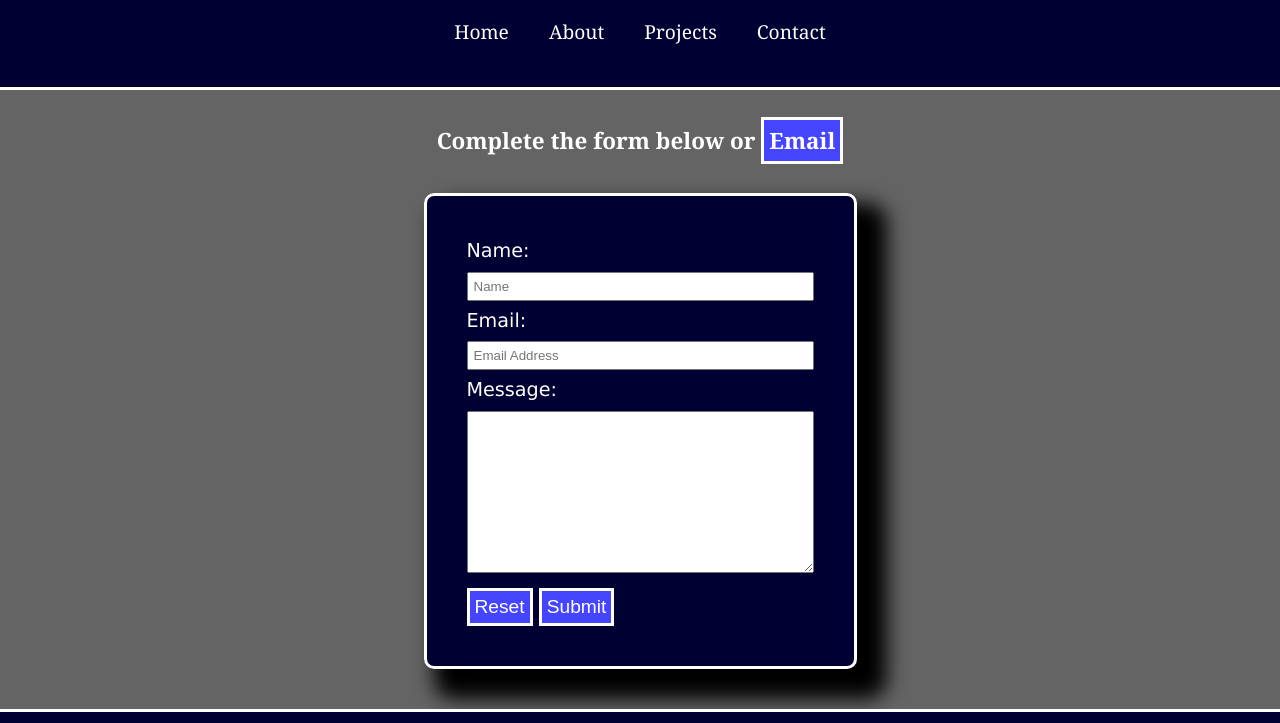
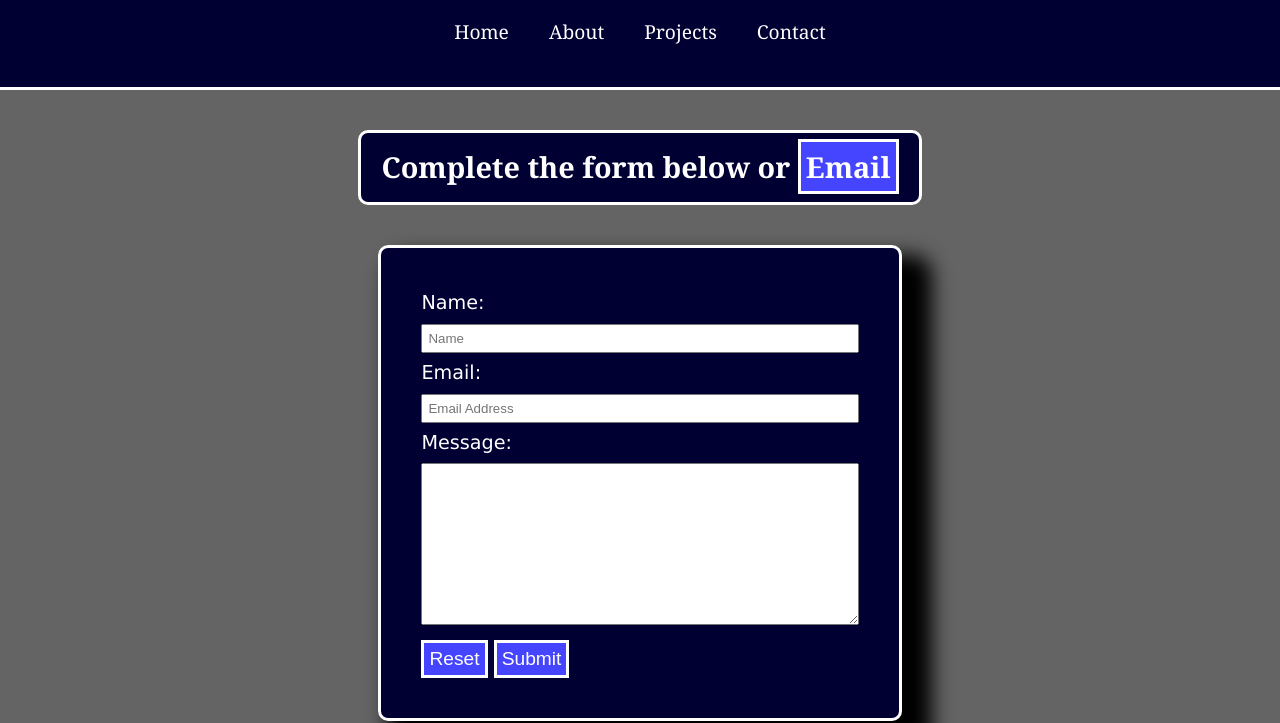
Before and after one commit to Eviljohn78/RN2Code, a plain HTML site: page html/contact.html in a window 1280 px wide. Shown: the part 97-820 px from the top of the page. Drawn offline with Linux system fonts and the light colour scheme.

Commit message:
minor update

```diff
--- a/css/about-style.css
+++ b/css/about-style.css
@@ -38,7 +38,7 @@ h1 {
   text-shadow: 5px 5px 2.5px rgb(50, 100, 125);
 }
 
-header, h3, footer {
+header, h2, footer {
   font-family: Georgia, 'Times New Roman', Times, serif;
 }
 
--- a/css/contact-style.css
+++ b/css/contact-style.css
@@ -38,7 +38,7 @@ h1 {
   text-shadow: 5px 5px 2.5px rgb(50, 100, 125);
 }
 
-header, h3, footer {
+header, h2, footer {
   font-family: Georgia, 'Times New Roman', Times, serif;
 }
 
@@ -60,9 +60,14 @@ a:hover {
   color: #fc03f7;
 }
 
-h3 {
+h2 {
   text-align: center;
-  line-height: 200%;
+  line-height: 150%;
+  margin: 20px 20px 0px 20px;
+  padding: 20px;
+  background-color: #000033;
+  border: medium solid white;
+  border-radius: 10px;
 }
 
 a.links:link {
@@ -131,15 +136,15 @@ footer {
   header {
     gap: 40px;
     padding: 40px;
-    margin-bottom: 40px;
   }
 
   nav ul {
     gap: 40px;
   }
 
-  h3 {
+  h2 {
     line-height: 100%;
+    margin-top: 40px;
   }
 
   .contact-form {
--- a/css/projects-style.css
+++ b/css/projects-style.css
@@ -38,7 +38,7 @@ h1 {
   text-shadow: 5px 5px 2.5px rgb(50, 100, 125);
 }
 
-header, h3, footer {
+header, h2, footer {
   font-family: Georgia, 'Times New Roman', Times, serif;
 }
 
@@ -70,6 +70,7 @@ a:hover {
   border: medium solid white;
   border-radius: 10px;
   padding: 20px;
+  margin: 20px;
   text-align: center;
   box-shadow: 10px 10px 10px 5px black;
 }
@@ -107,6 +108,7 @@ footer {
   .projects {
     gap: 40px;
     padding: 40px;
+    margin: 40px;
     box-shadow: 20px 20px 20px 10px black;
   }
 
--- a/html/contact.html
+++ b/html/contact.html
@@ -29,7 +29,7 @@
 
     <main>
       <section>
-        <h3>Complete the form below or <a class="links" href="mailto:john@rn2code.com">Email</a></h3>
+        <h2>Complete the form below or <a class="links" href="mailto:john@rn2code.com">Email</a></h2>
           <form action="#" method="get">
           <fieldset class="contact-form">
 
```
Also changed, not shown: html/about.html (+2 -2 lines), html/projects.html (+1 -1 lines).
